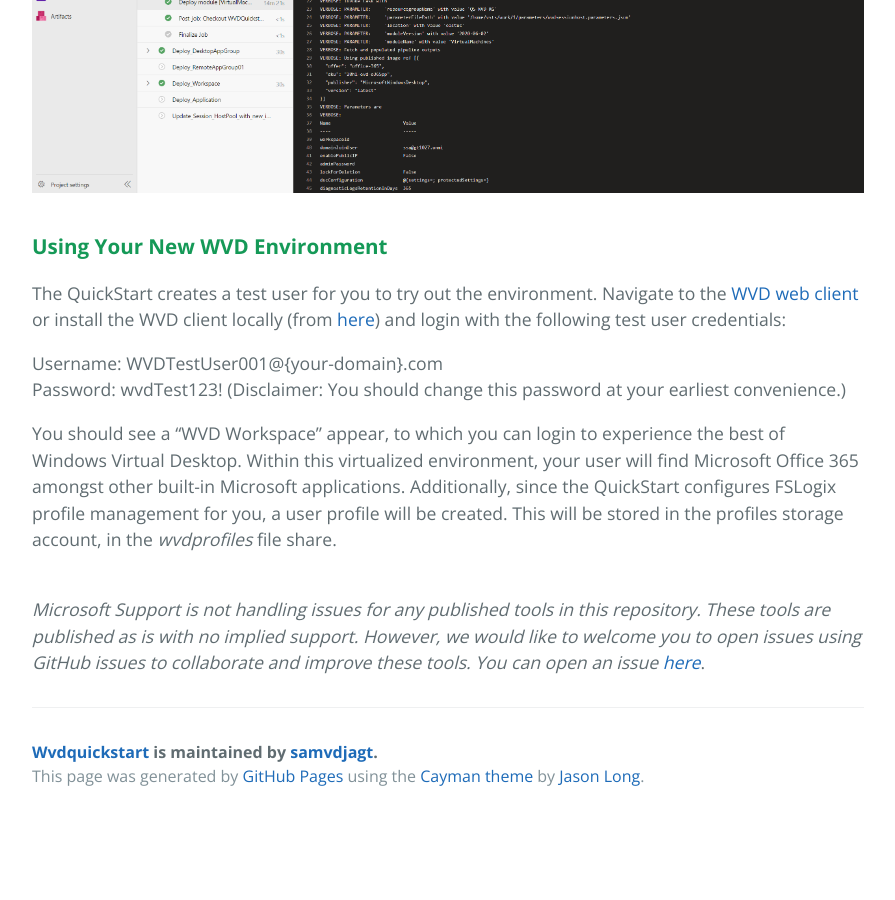
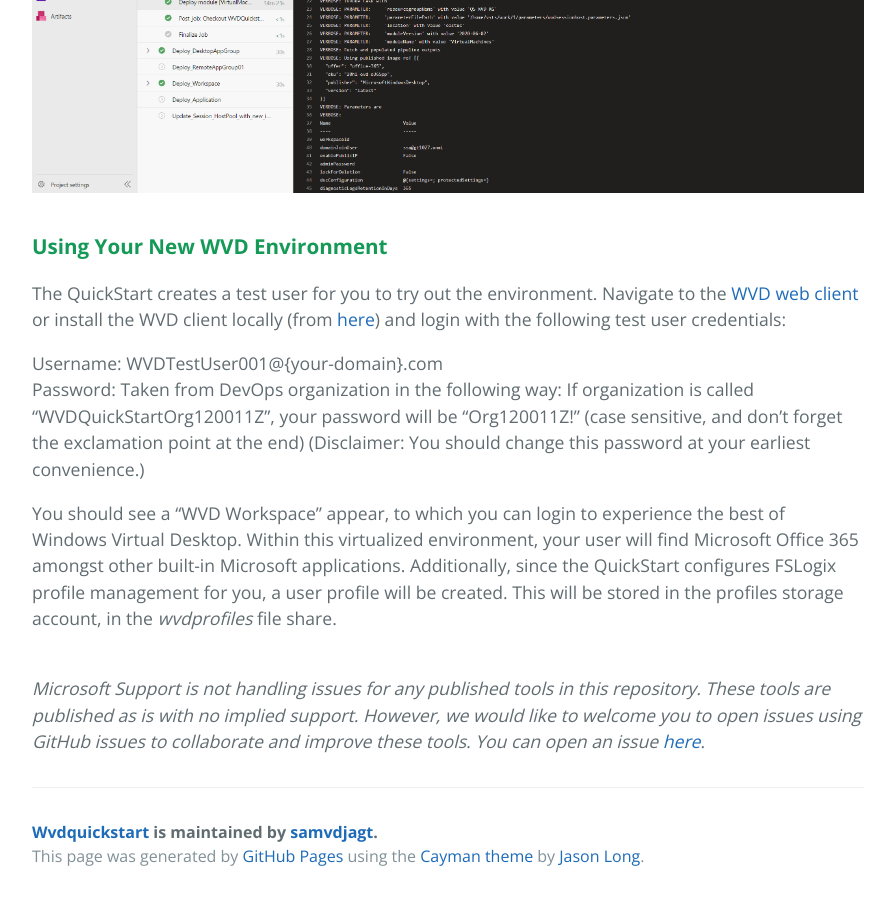
Before and after one commit to samvdjagt/wvdquickstart, a Jekyll site: the page built from howto.md, in a window 1280 px wide and 900 px high, scrolled down 4263 px. Shown: the whole window, without its empty margins (192-1087 px from the left). Built offline with Jekyll 4.4.1, drawn with Linux system fonts in a browser that asks for light colours; before the commit the page ends 5083 px from its top, so only the background shows below that.

Commit message:
update default user passwrod

```diff
--- a/howto.md
+++ b/howto.md
@@ -50,6 +50,7 @@
 The QuickStart creates a test user for you to try out the environment. Navigate to the <a href="https://rdweb.wvd.microsoft.com/arm/webclient/index.html" target="_blank">WVD web client</a> or install the WVD client locally (from <a href="https://aka.ms/wvd/clients" target="_blank">here</a>) and login with the following test user credentials:
 
 Username: WVDTestUser001@{your-domain}.com <br>
-Password: wvdTest123! (Disclaimer: You should change this password at your earliest convenience.)
+Password: Taken from DevOps organization in the following way: If organization is called "WVDQuickStartOrg120011Z", your password will be "Org120011Z!" (case sensitive, and don't forget the exclamation point at the end)
+(Disclaimer: You should change this password at your earliest convenience.)
 
 You should see a "WVD Workspace" appear, to which you can login to experience the best of Windows Virtual Desktop. Within this virtualized environment, your user will find Microsoft Office 365 amongst other built-in Microsoft applications. Additionally, since the QuickStart configures FSLogix profile management for you, a user profile will be created. This will be stored in the profiles storage account, in the *wvdprofiles* file share.
```
